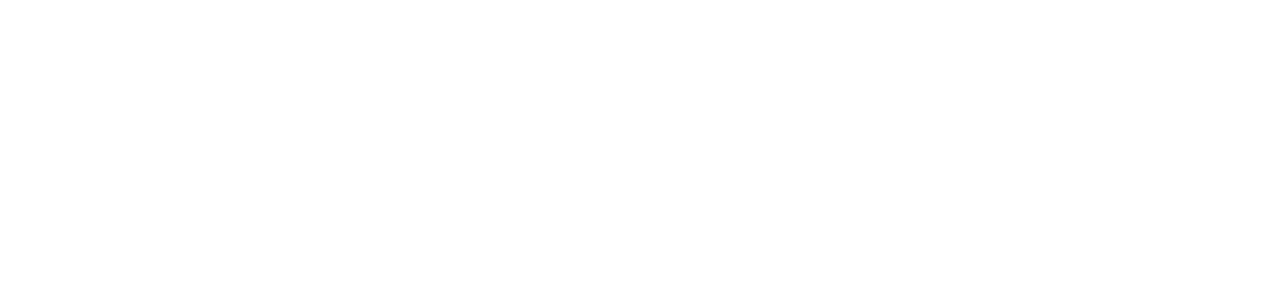
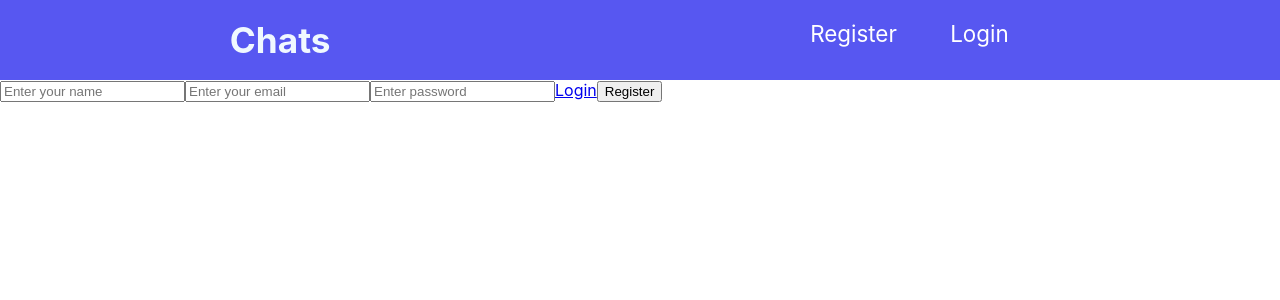
Before and after one commit to jyotirmoy-sinhababu/Message-app, a React (Create React App) app: page /register in a window 1280 px wide. Before the commit this address had no page. Shown: the top 300 px of the page. Built offline with nearby package versions, Linux system fonts and the light colour scheme.

Commit message:
register page added

```diff
--- a/src/App.js
+++ b/src/App.js
@@ -1,10 +1,13 @@
 import { Routes, Route } from 'react-router-dom';
 import Home from './pages/Home';
+import Register from './pages/Register';
 function App() {
   return (
     <div className='App'>
       <Routes>
-        <Route path='/' element={<Home />}></Route>
+        <Route path='/' element={<Home />}>
+          <Route path='/register' element={<Register />} />
+        </Route>
       </Routes>
     </div>
   );
--- a/src/pages/Home.js
+++ b/src/pages/Home.js
@@ -1,9 +1,11 @@
 import React from 'react';
 import NavBar from '../components/navbar/NavBar';
+import { Outlet } from 'react-router-dom';
 function Home() {
   return (
     <div>
       <NavBar />
+      <Outlet />
     </div>
   );
 }
--- /dev/null
+++ b/src/pages/Register.js
@@ -0,0 +1,62 @@
+import { useState } from 'react';
+import { NavLink } from 'react-router-dom';
+
+function Register() {
+  const [data, setData] = useState({
+    name: '',
+    email: '',
+    password: '',
+  });
+
+  const handleChange = (e) => {
+    setData({ ...data, [e.target.name]: [e.target.value] });
+  };
+
+  return (
+    <div>
+      <form
+        onSubmit={(e) => {
+          e.preventDefault();
+        }}
+        className='reg-form'
+      >
+        <input
+          onChange={(e) => {
+            handleChange(e);
+          }}
+          placeholder='Enter your name'
+          type='text'
+          name='name'
+          className='reg-frm-inp'
+        />
+        <input
+          onChange={(e) => {
+            handleChange(e);
+          }}
+          placeholder='Enter your email'
+          type='email'
+          name='email'
+          className='reg-frm-inp'
+        />
+
+        <input
+          onChange={(e) => {
+            handleChange(e);
+          }}
+          placeholder='Enter password'
+          type='password'
+          name='password'
+          className='reg-frm-inp'
+        />
+        <NavLink to='/login' className='navigate-btn' type='button'>
+          Login
+        </NavLink>
+        <button type='submit' className='btn'>
+          Register
+        </button>
+      </form>
+    </div>
+  );
+}
+
+export default Register;
```
